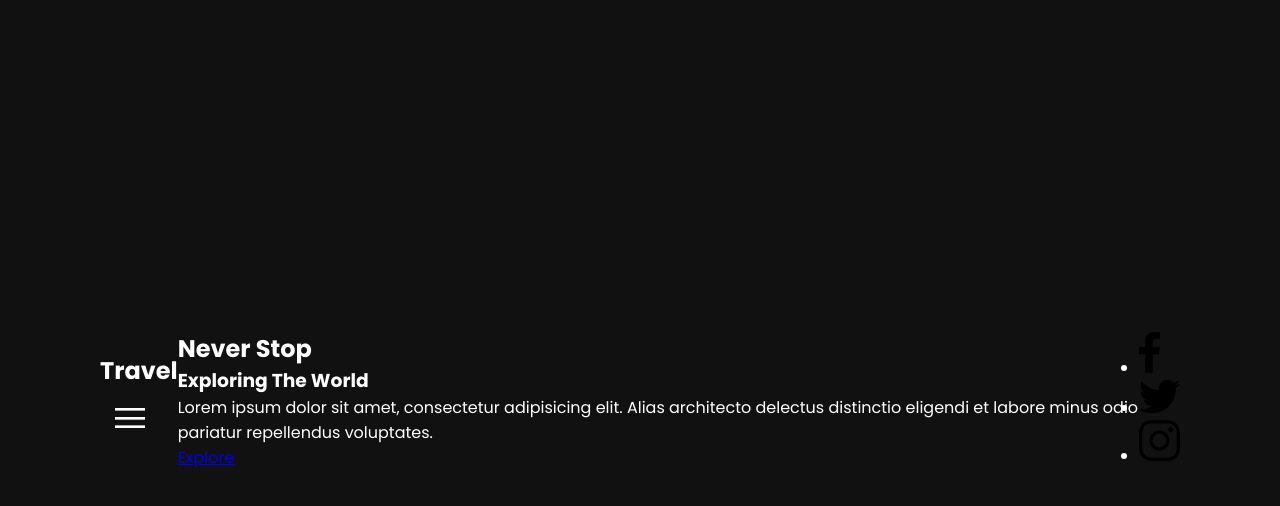
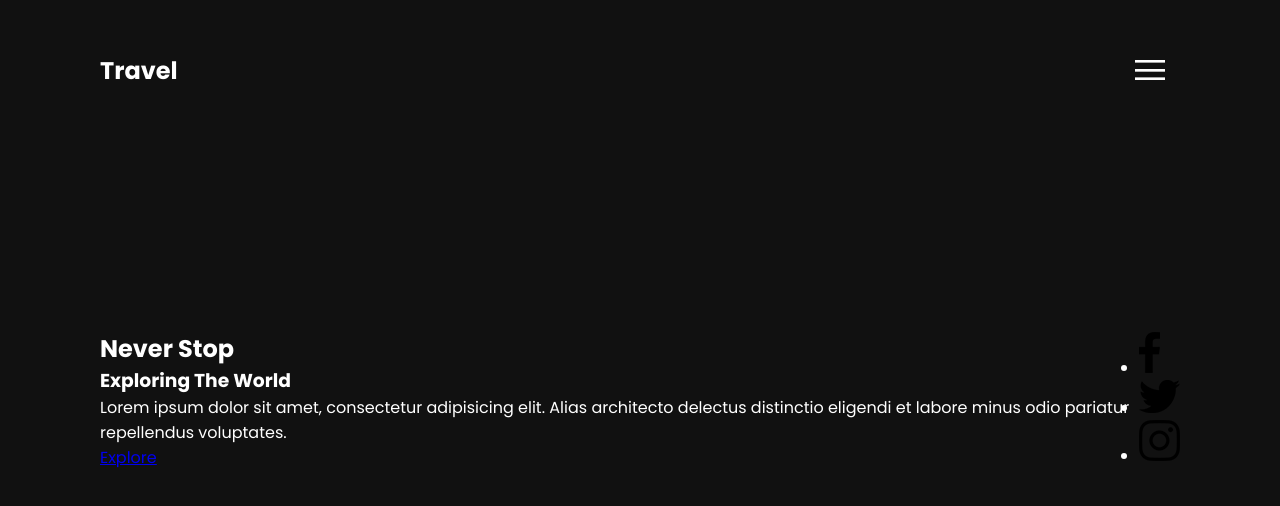
Before and after one commit to Annie-Huang/travel-landing, a website: page index.html in a window 1280 px wide. Drawn offline with Linux system fonts and the light colour scheme.

Commit message:
Absolution position the header to the top of the page and always on the top for z-index. Flex + space-between its two children.

```diff
--- a/style.css
+++ b/style.css
@@ -21,7 +21,15 @@
 	z-index: 2; /* to be on top of the menu */
 }
 .showcase header {
-
+	position: absolute;
+	top: 0;
+	left: 0;
+	width: 100%;
+	padding: 40px 100px; /* the 100px will make it vertically align with .text as .showcase is also in padding 100px */
+	z-index: 1000;
+	display: flex;
+	align-items: center;
+	justify-content: space-between;
 }
 
 .toggle {
```
